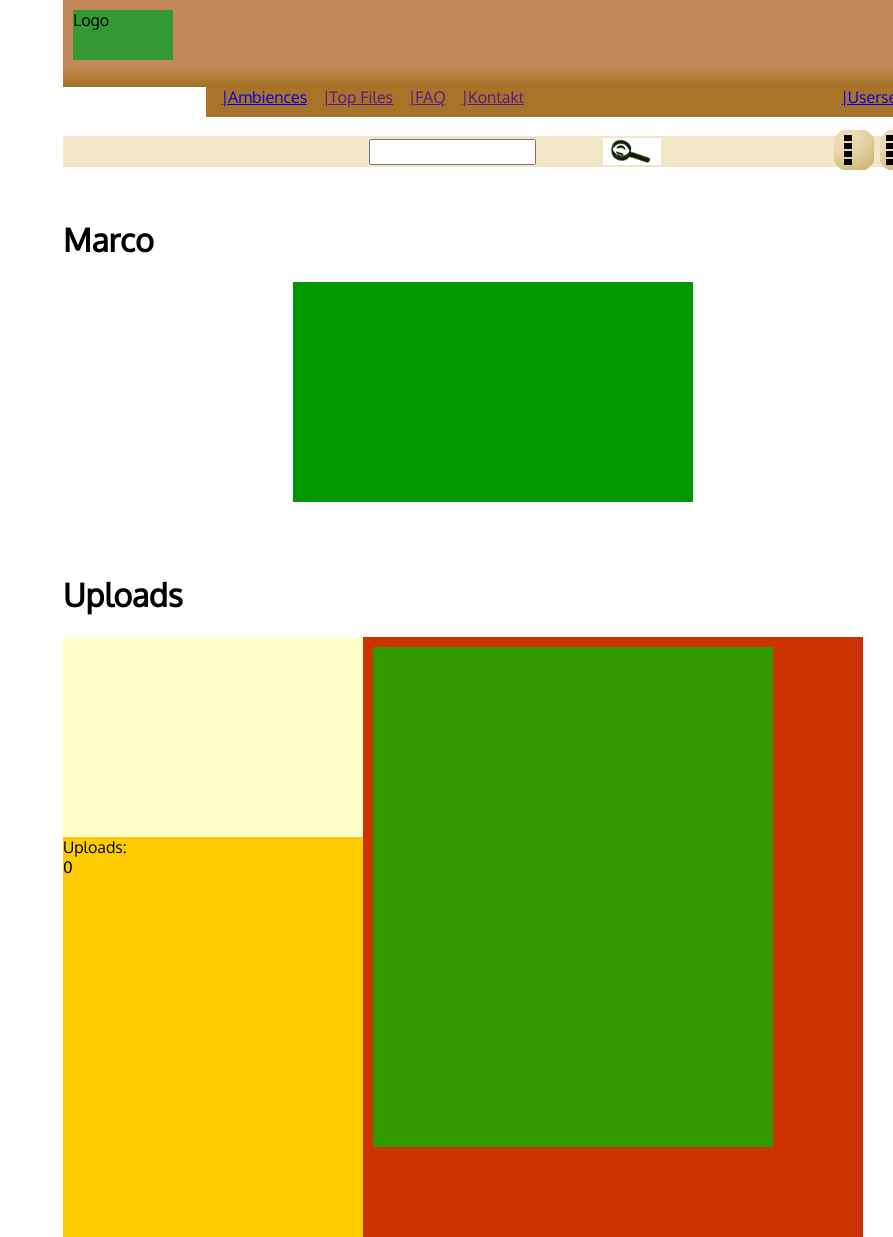
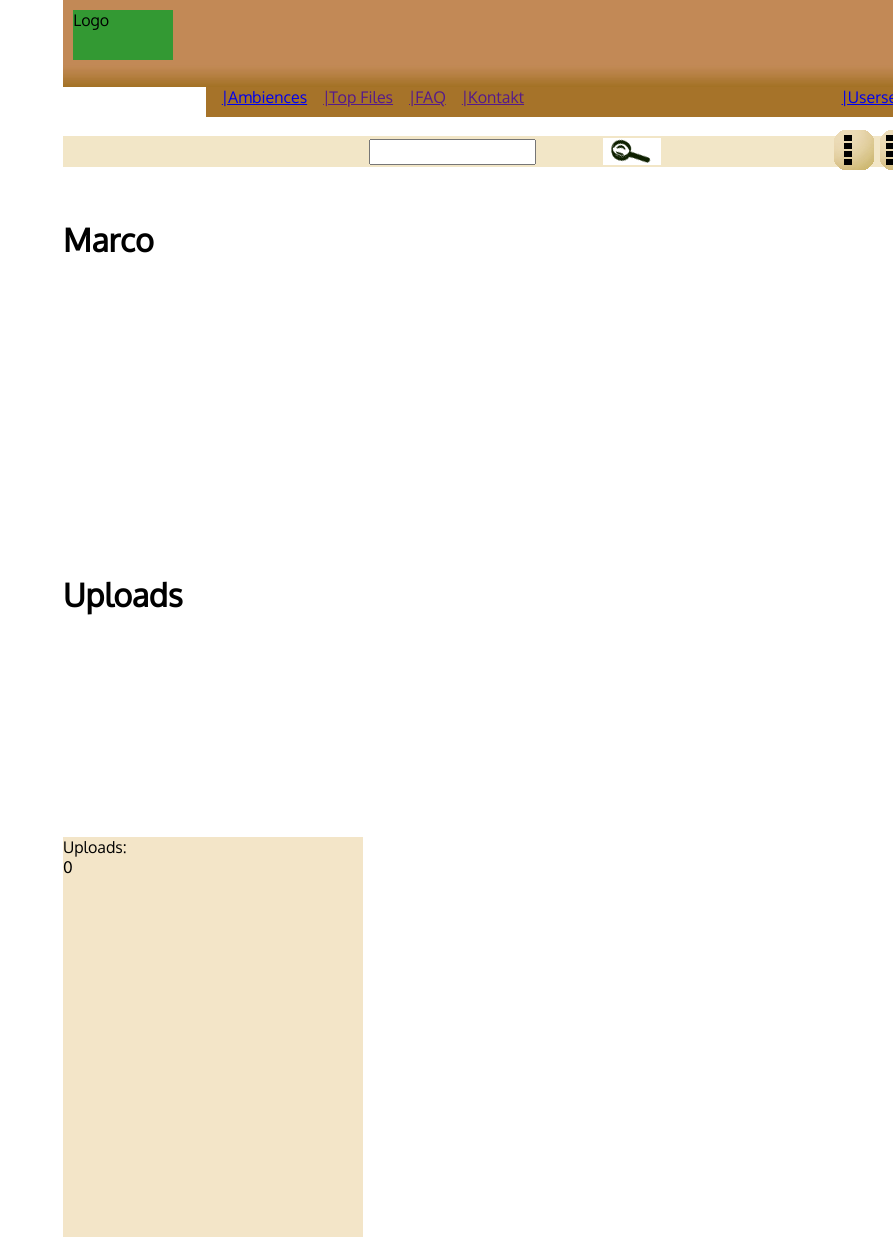
Before and after one commit to AudioAffine33/AmbienceWebpage, a PHP site: page /user.php?id=3 in a window 1280 px wide; the page is wider, and only the part inside the window is pictured. Shown: that part, without its empty margins (387-1280 px from the left). Run offline with PHP 8.4, Linux system fonts and the light colour scheme; a user stored in the database is signed in; data comes from the database, SQL or seed files in the repository; a map, chart or similar area stays blank; some libraries are stand-ins or nearby versions.

Commit message:
Userseite design

```diff
--- a/css/Haupseite.css
+++ b/css/Haupseite.css
@@ -418,7 +418,6 @@ body{
 	width:400px;
 	height:220px;
 	float:left;
-	background-color:#090;
 	}
 #Uploadanzeige{
 	clear:both;
@@ -435,7 +434,6 @@ body{
 	float:left;
 	width:300px;
 	height:200px;
-	background-color:#FFC;
 	}
 
 #map-canvas{
@@ -449,12 +447,11 @@ body{
 	float:left;
 	width:300px;
 	height:400px;
-	background-color:#FC0;
+	background-color:#f3e5c8;
 	}
 #UploadARechts{
 	float:left;
 	width:500px;
-	background-color:#C30;
 	height:600px;
 	}
 #AmbiencesUserAnzeige{
@@ -462,13 +459,11 @@ body{
 	height:500px;
 	float:left;
 	margin:2%;
-	background-color:#390;
 	}
 #NavigationUploads{
 	float:left;
 	width:200px;
 	height:60px;
-	background-color:#C90;
 	margin:2%;
 	}
 /*Upload */
```
